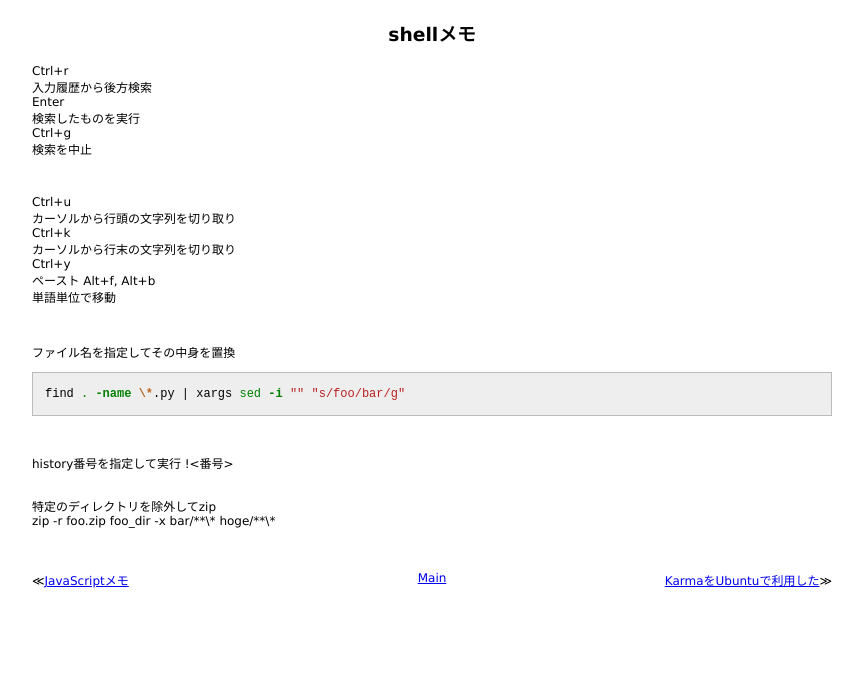
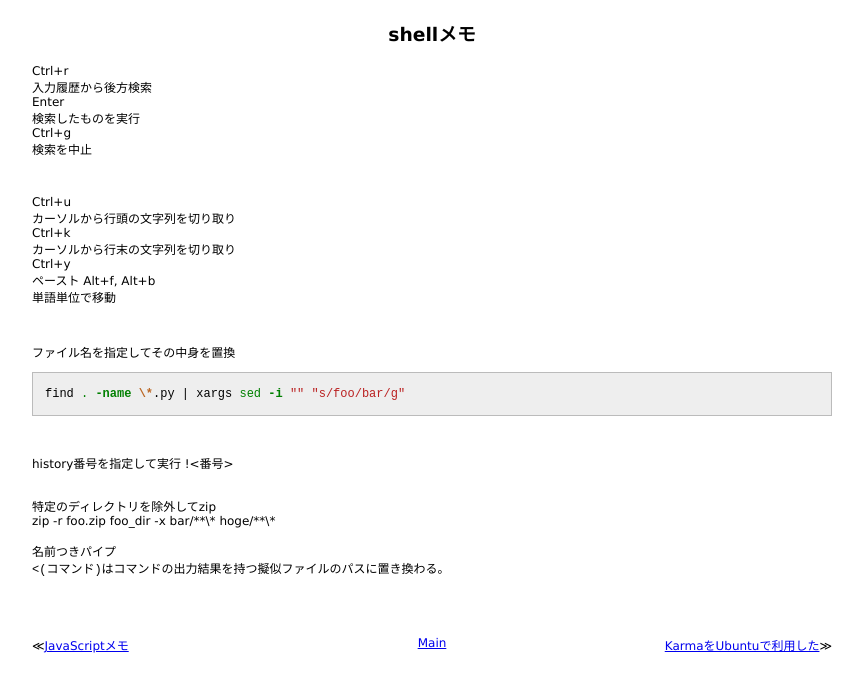
Before and after one commit to 38elements/38elements.github.com, a Jekyll site: the page built from _posts/2014-4-20-shell.md, in a window 1280 px wide. Shown: the top 692 px of the page, without its empty margins (208-1071 px from the left). Built offline with Jekyll 4.4.1, drawn with Linux system fonts in a browser that asks for light colours; Markdown is read by kramdown in place of the engine named in the settings.

Commit message:
Update 2014-4-20-shell.md

```diff
--- a/_posts/2014-4-20-shell.md
+++ b/_posts/2014-4-20-shell.md
@@ -36,3 +36,7 @@ history番号を指定して実行
 <br/>
 特定のディレクトリを除外してzip
 zip -r foo.zip foo_dir -x bar/\*\*\\\* hoge/\*\*\\\*
+<br>
+名前つきパイプ
+`<(コマンド)`はコマンドの出力結果を持つ擬似ファイルのパスに置き換わる。
+<br>
```
